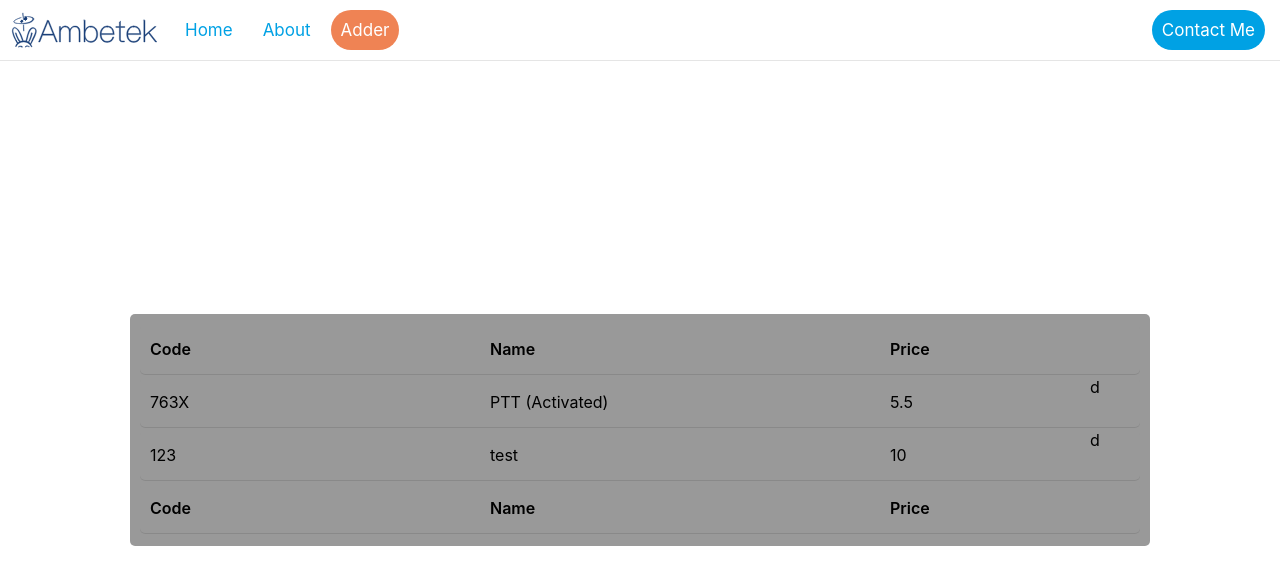
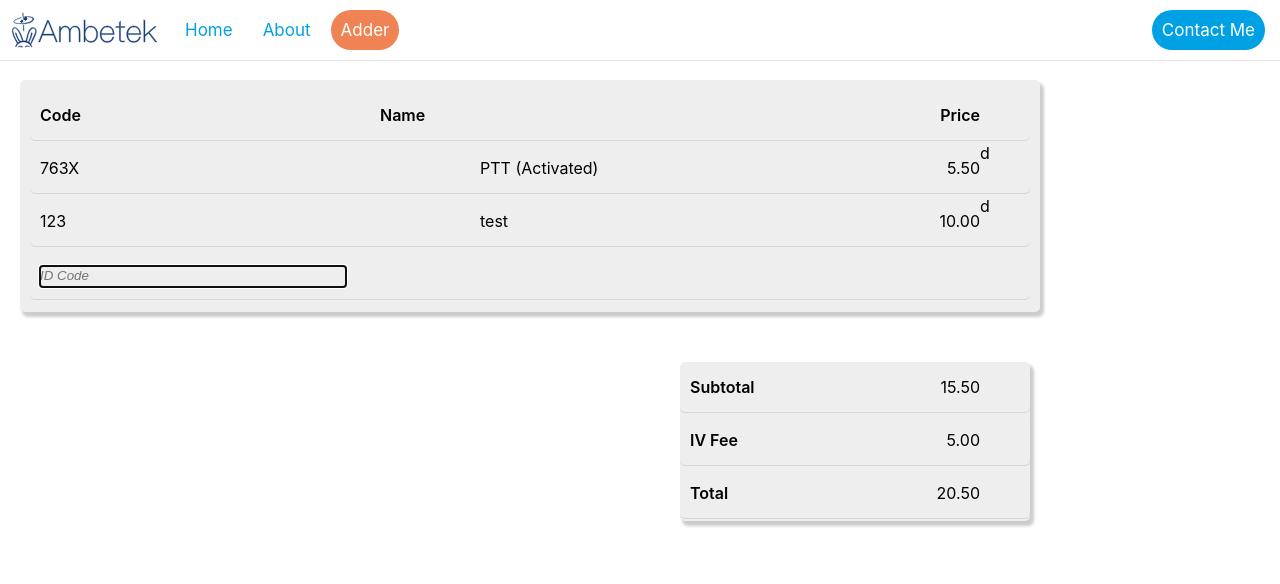
Before and after one commit to Sylean/ambetek-react, a React (Create React App) app: page /adder in a window 1280 px wide. Shown: the top 584 px of the page. Built offline with nearby package versions, Linux system fonts and the light colour scheme.

Commit message:
Added new row input

```diff
--- a/src/components/Adder/Adder.scss
+++ b/src/components/Adder/Adder.scss
@@ -9,12 +9,9 @@ html, body {
     height: 50px;
     display: grid;
     grid-template-columns: auto 40% 20% 50px;
-    grid-column-start: 1;
-    grid-column-end: 5;
     box-shadow: rgba(0,0,0,0.1) 0 1px;
     margin-bottom: 3px;
     border-radius: 5px;
-}
 
     .adder-header-code, .adder-header-name, .adder-header-price {
         margin: 0;
@@ -27,18 +24,23 @@ html, body {
         padding-left: 10px;
     }
 
+    .adder-header-price {
+        text-align: right;
+    }
+}
+
+
+
 .adder-add-row {
     overflow: hidden;
     height: 50px;
     display: grid;
     grid-template-columns: auto 40% 20% 50px;
-    grid-column-start: 1;
-    grid-column-end: 5;
     box-shadow: rgba(0,0,0,0.1) 0 1px;
     margin-bottom: 3px;
     border-radius: 5px;
 
-    .adder-add-code, .adder-add-name, .adder-add-price, .adder-add-placeholder {
+    .adder-add-code, .adder-add-name, .adder-add-price, .adder-add-add {
         margin: 0;
         padding: 0;
         line-height: 50px;
@@ -48,15 +50,64 @@ html, body {
     .adder-add-code {
         padding-left: 10px;
     }
+
+    .adder-add-code {
+        input[type=text] {
+            @keyframes underlinehover {
+                from {border-bottom: 1px solid rgba(0,0,0,0.1)}
+                to { border-bottom: 1px solid rgba(0,0,0,0.5)}
+            }
+
+            width: 90%;
+            margin: 0;
+            padding: 0;
+            border: none;
+
+            line-height: 20px;
+            background-color: transparent;
+            box-sizing: border-box;
+            font-style: italic;
+            border-bottom: 1px solid rgba(0,0,0,0.1);
+
+            &:hover {
+                animation-name: underlinehover;
+                animation-duration: 0.5s;
+                border-bottom: 1px solid rgba(0,0,0,0.5);
+            }
+
+            &:focus {
+                border-bottom: 1px solid rgba(0,0,0,0.5);
+
+                /*
+                &::placeholder {
+                    display: absolute;
+                    font-family: Arial;
+                    color: black;
+                    opacity: 1;
+                    font-weight: 400;
+                    font-style: normal;
+                    transition: 0.2s;
+                    transition-timing-function: ease;
+
+                    transform: scale(0.5) translateY(-100%) translateX(-30px);
+                }
+                */
+            }
+        }
+
+        .error {
+
+        }
+    }
 }
 
 .adder-container {
+    overflow: hidden;
+    overflow-y: auto;
     display: flex;
-    height: calc(100vh - 60px);
+    max-height: calc(100vh - 60px);
     width: 100%;
-    justify-content: center;
-    align-items: center;
-    flex: none;
+    flex-flow: column nowrap;
 }
 
 .adder-grid {
@@ -66,7 +117,10 @@ html, body {
     width: 100%;
     max-width: 1000px;
     display: grid;
-    grid-template-columns: 30% 40% 20% 10%;
-    background-color: #999999;
+    grid-template-columns: 100%;
+    background-color: #EEEEEE;
     border-radius: 5px;
+    flex: none;
+
+    box-shadow: 3px 4px 3px 1px rgba(0,0,0,0.2)
 }
--- a/src/components/Adder/Adder.tsx
+++ b/src/components/Adder/Adder.tsx
@@ -1,7 +1,10 @@
 import React, { Component } from 'react';
 import Row from './Row';
+import Summary from './Summary';
 import './Adder.scss';
 import { verifyLabCode, returnLabObject } from  './Resources/Labs';
+
+const IVFee = 5;
 
 type LabObject = {
     code: string,
@@ -11,6 +14,8 @@ type LabObject = {
 
 type AdderState = {
     labs: Array<LabObject>;
+    rowValid: boolean;
+    inputValue: string;
 }
 
 
@@ -29,10 +34,48 @@ class Adder extends Component<{}, AdderState> {
                 name: "test",
                 price: 10,
             }],
+            rowValid: true,
+            inputValue: "",
+        };
+
+        this._handleKeyDown = this._handleKeyDown.bind(this);
+        this._handleChange = this._handleChange.bind(this);
+        this._computeRowTotal = this._computeRowTotal.bind(this);
+    }
+
+    _handleKeyDown(e: React.KeyboardEvent<HTMLInputElement>) {
+        if (e.key === 'Enter') {
+            this._addRow();
         }
     }
 
+    _addRow() {
+        if (this._validateRow()) {
+            this.setState({
+                labs: [...this.state.labs, this._buildRow()],
+            })
+        }
+    }
 
+    _buildRow() {
+        return returnLabObject(this.state.inputValue) as LabObject;
+    }
+
+    _handleChange(e: React.ChangeEvent<HTMLInputElement>) {
+        this.setState({ inputValue: e.target.value })
+    }
+
+    _validateRow(): boolean {
+        return verifyLabCode(this.state.inputValue);
+    }
+
+    _computeRowSubtotal(rows: Array<LabObject> ): number {
+        return rows.reduce((acc: number, curr) => acc + curr.price, 0);
+    }
+
+    _computeRowTotal(rows: Array<LabObject> ): number {
+        return this._computeRowSubtotal(rows) + 5;
+    }
 
     render() {
         const rowList = this.state.labs.map((lab) =>
@@ -50,12 +93,27 @@ class Adder extends Component<{}, AdderState> {
                     </div>
                     {rowList}
                     <div className="adder-add-row">
-                        <div className="adder-add-code"> Code </div>
-                        <div className="adder-add-name"> Name </div>
-                        <div className="adder-add-price"> Price </div>
-                        <div className="adder-add-placeholder">  </div>
+                        <div className={`adder-add-code ${this.state.rowValid ? "" : "invalid-input"}`}>
+                            <input
+                                aria-label="ID Code"
+                                aria-required={true}
+                                type="text"
+                                autoComplete="on"
+                                autoFocus={true}
+                                required={true}
+                                pattern={"[a-zA-Z0-9]+"}
+                                placeholder="ID Code"
+                                value={this.state.inputValue}
+                                onChange={this._handleChange}
+                                onKeyDown={this._handleKeyDown}
+                                 />
+                        </div>
+                        <div className="adder-add-name"></div>
+                        <div className="adder-add-price"></div>
+                        <div className="adder-add-add"></div>
                     </div>
                 </div>
+                <Summary subtotal={this._computeRowSubtotal(this.state.labs)} IVFee={IVFee} total={this._computeRowTotal(this.state.labs)} />
             </div>
         );
     }
--- a/src/components/Adder/Row.scss
+++ b/src/components/Adder/Row.scss
@@ -2,9 +2,7 @@
     overflow: hidden;
     height: 50px;
     display: grid;
-    grid-template-columns: auto 40% 20% 50px;
-    grid-column-start: 1;
-    grid-column-end: 5;
+    grid-template-columns: auto 40% 10% 50px;
     box-shadow: rgba(0,0,0,0.1) 0 1px;
     margin-bottom: 3px;
     border-radius: 5px;
@@ -25,7 +23,7 @@
 }
 
 .adder-row-price {
-
+    text-align: right;
 }
 
 .adder-row-delete {
--- a/src/components/Adder/Row.tsx
+++ b/src/components/Adder/Row.tsx
@@ -12,7 +12,7 @@ function Row({ code, name, price}: RowProps) {
         <div className="adder-row">
             <div className="adder-row-code">{ code }</div>
             <div className="adder-row-name">{ name }</div>
-            <div className="adder-row-price">{ price }</div>
+            <div className="adder-row-price">{ price.toFixed(2) }</div>
             <div className="adder-row-delete"> d </div>
         </div>
 
--- /dev/null
+++ b/src/components/Adder/Summary.scss
@@ -0,0 +1,51 @@
+.adder-summary {
+    flex: none;
+    overflow: hidden;
+    padding: 10px 10px;
+    margin: 20px 20px;
+    width: 100%;
+    max-width: 1000px;
+    display: grid;
+    grid-template-columns: auto calc(100px + 20% + 50px);
+
+
+    /* Force scroll area to account for margin */
+    border-bottom: 20px solid transparent;
+}
+
+.adder-summary-container {
+    overflow: hidden;
+    display: grid;
+    grid-column-start: 2;
+    grid-column-end: 3;
+    grid-template-columns: 100px auto 50px;
+    background-color: #EEEEEE;
+    border-radius: 5px;
+
+    box-shadow: 3px 4px 3px 1px rgba(0,0,0,0.2);
+    box-sizing: border-box;
+}
+
+.adder-summary-row {
+    overflow: hidden;
+    height: 50px;
+    display: grid;
+    grid-template-columns: 100px auto 50px;
+    grid-column-start: 1;
+    grid-column-end: 4;
+    box-shadow: rgba(0,0,0,0.1) 0 1px;
+    margin-bottom: 3px;
+    border-radius: 5px;
+
+    line-height: 50px;
+    box-sizing: border-box;
+}
+
+.adder-summary-first {
+    padding-left: 10px;
+    font-weight:  600;
+}
+
+.adder-summary-second {
+    text-align: right;
+}
--- a/src/components/Adder/Summary.tsx
+++ b/src/components/Adder/Summary.tsx
@@ -1,8 +1,53 @@
 import React from 'react';
+import './Summary.scss';
 
-function Summary() {
+type SummaryProps = {
+    subtotal: number,
+    IVFee: number,
+    total: number,
+}
+
+function Summary({subtotal, IVFee, total}: SummaryProps) {
     return (
-        <div> summary </div>
+        <div className="adder-summary">
+            <div className="adder-summary-container">
+                <div className="adder-summary-row">
+                    <div className="adder-summary-first">
+                        Subtotal
+                    </div>
+                    <div className="adder-summary-second">
+                        {subtotal.toFixed(2)}
+                    </div>
+                    <div>
+
+                    </div>
+                </div>
+                <div className="adder-summary-row">
+                    <div className="adder-summary-first">
+                        IV Fee
+                    </div>
+                    <div className="adder-summary-second">
+                        {IVFee.toFixed(2)}
+                    </div>
+                    <div>
+
+                    </div>
+                </div>
+                <div className="adder-summary-row">
+                    <div className="adder-summary-first">
+                        Total
+                    </div>
+                    <div className="adder-summary-second">
+                        {total.toFixed(2)}
+                    </div>
+                    <div>
+
+                    </div>
+                </div>
+            </div>
+        </div>
+
+
     );
 }
 
```
Lines whose indentation alone changed are shown as unchanged.
